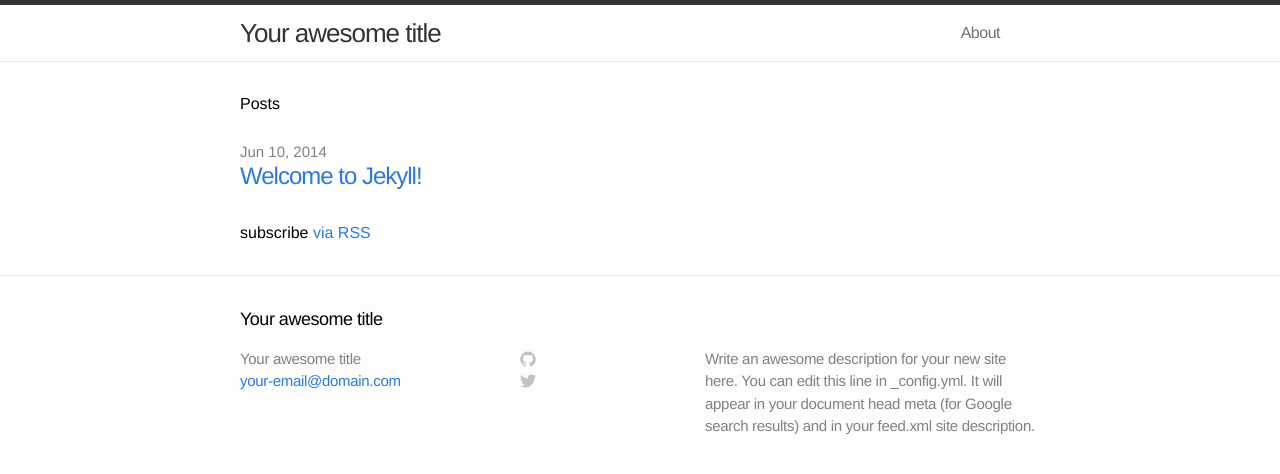
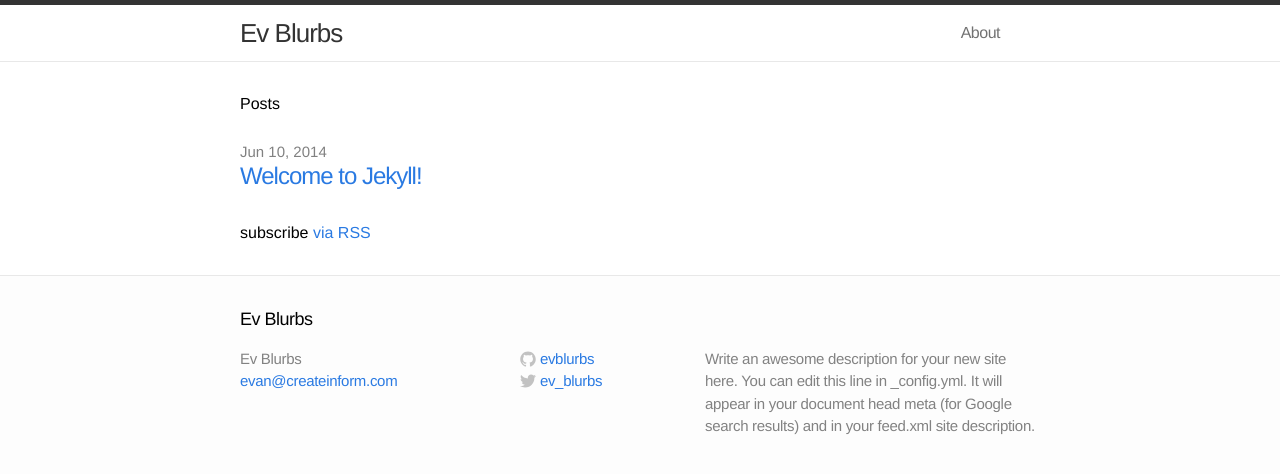
Before and after one commit to evblurbs/evblurbs.github.io, a Jekyll site: the page built from index.html, in a window 1280 px wide. Shown: the top 474 px of the page. Built offline with Jekyll 4.4.1, drawn with Linux system fonts in a browser that asks for light colours.

Commit message:
Update username and twitter.

```diff
--- a/_config.yml
+++ b/_config.yml
@@ -1,9 +1,11 @@
 # Site settings
-title: Your awesome title
-email: your-email@domain.com
+title: Ev Blurbs
+email: evan@createinform.com
 description: "Write an awesome description for your new site here. You can edit this line in _config.yml. It will appear in your document head meta (for Google search results) and in your feed.xml site description."
 baseurl: ""
-url: "http://yourdomain.com"
+url: "http://evblurbs.github.io"
+username: evblurbs
+twitter: ev_blurbs
 
 # Build settings
 markdown: kramdown
--- a/_includes/footer.html
+++ b/_includes/footer.html
@@ -33,7 +33,7 @@
           </a>
         </li>
         <li>
-          <a href="https://twitter.com/{{ site.username }}">
+          <a href="https://twitter.com/{{ site.twitter }}">
             <span class="icon twitter">
               <svg version="1.1" class="twitter-icon-svg" xmlns="http://www.w3.org/2000/svg" xmlns:xlink="http://www.w3.org/1999/xlink" x="0px" y="0px"
                  viewBox="0 0 16 16" enable-background="new 0 0 16 16" xml:space="preserve">
@@ -46,7 +46,7 @@
                 c6.015,0,9.304-4.983,9.304-9.304c0-0.142-0.003-0.283-0.009-0.423C14.976,4.29,15.531,3.714,15.969,3.058z"/>
               </svg>
             </span>
-            <span class="username">{{ site.username }}</span>
+            <span class="username">{{ site.twitter }}</span>
           </a>
         </li>
       </ul>
```
